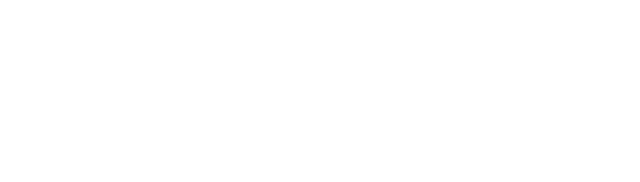
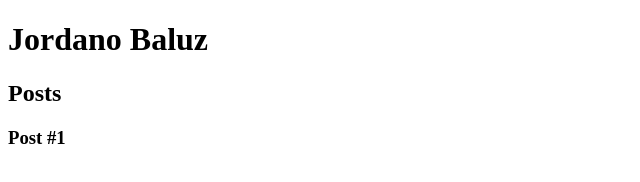
Before and after one commit to JordanoBaluz/HTML5-CSS3, a plain HTML site: page index.html in a window 1280 px wide. Shown: the whole page, without its empty margins (0-640 px from the left). Drawn offline with Linux system fonts and the light colour scheme.

Commit message:
alterações semâtica

```diff
--- a/index.html
+++ b/index.html
@@ -7,7 +7,20 @@
 </head>
 
 <body>
-
+    <header>
+        <h1>Jordano Baluz</h1>
+    </header>
+    <section>
+        <header>
+            <h2>Posts</h2>
+        </header>
+        <article>
+            <header>
+                <h3>Post #1</h3>
+            </header>
+        </article>
+    </section>
+    <footer></footer>
 </body>
 
 </html>
```
